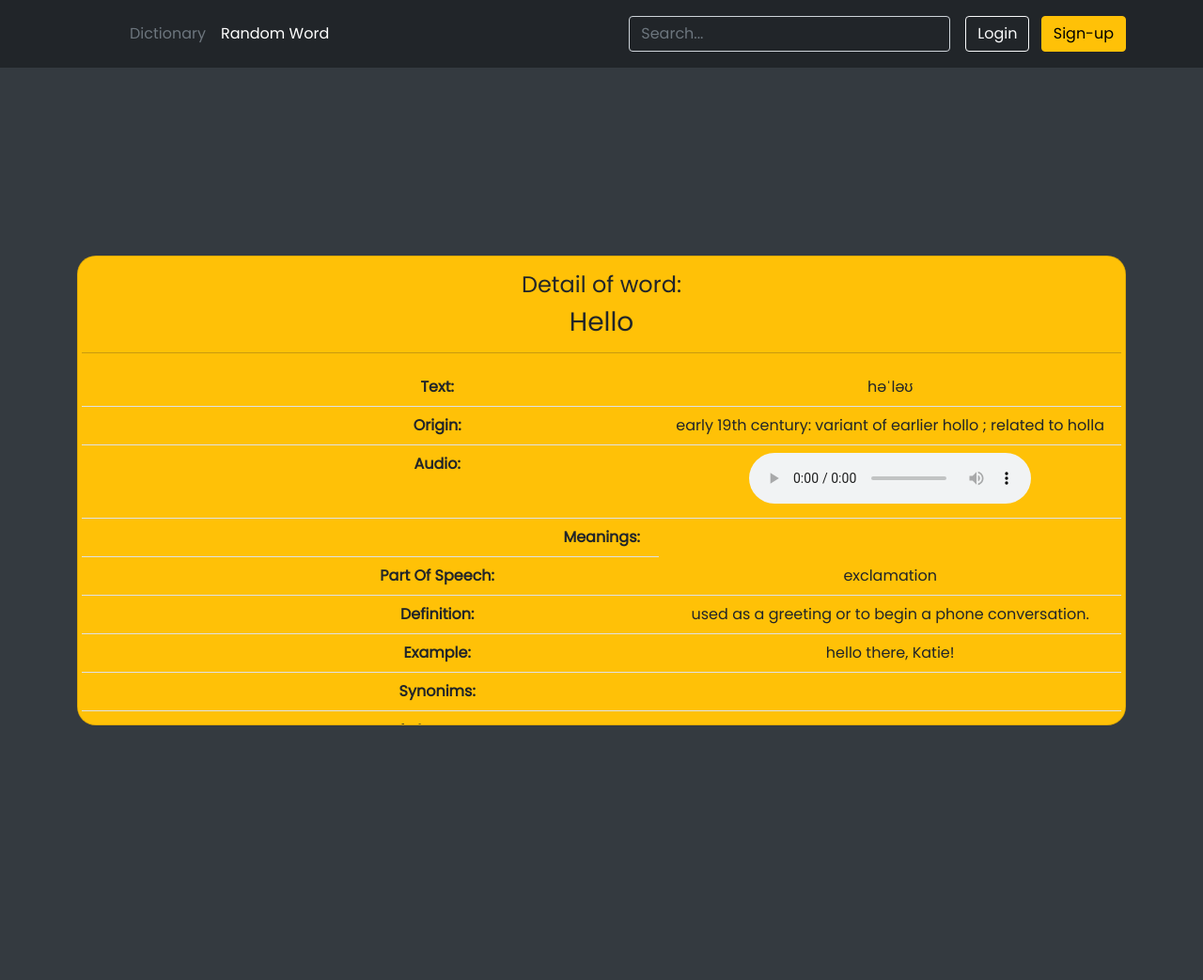
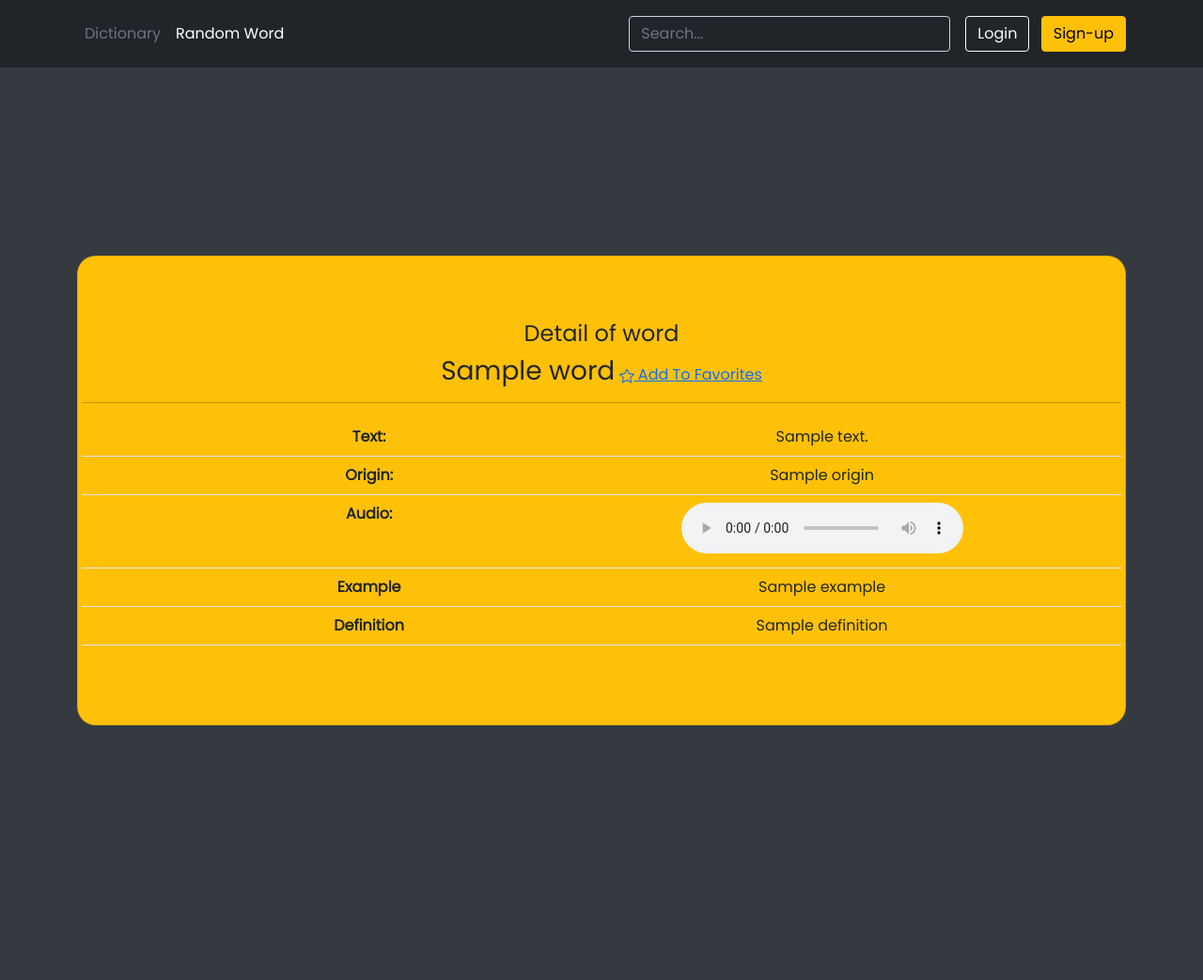
Before and after one commit to MustafayevMohammed/docker-lesson-dict-app, a Django app: template templates/detailofword.html in a window 1280 px wide. Shown: the top 1043 px of the page at 94% size. Run offline with Django 3.2, Linux system fonts and the light colour scheme; the template is opened without the code that fills it: most values are stand-ins (such as "Sample title", 1, 10 or a date in 2020).

Commit message:
version-2.1.0

```diff
--- a/dictionary/urls.py
+++ b/dictionary/urls.py
@@ -5,5 +5,5 @@ app_name = "dictionary"
 
 urlpatterns = [
     path("",views.HomePageView.as_view(),name="home"),
-    path("detail/",views.DetailPageView.as_view(),name="detail"),
+    path("detail/<str:word>",views.DetailPageView.as_view(),name="detail"),
 ]
--- a/static/css/search.css
+++ b/static/css/search.css
@@ -74,3 +74,8 @@ body{
 .mean{
     padding-left: 500px !important;
 }
+
+
+h3{
+    display: inline !important;
+}
--- a/templates/components/navbar.html
+++ b/templates/components/navbar.html
@@ -2,11 +2,11 @@
     <div class="container">
       <div class="d-flex flex-wrap align-items-center justify-content-center justify-content-lg-start">
         <a href="/" class="d-flex align-items-center mb-2 mb-lg-0 text-white text-decoration-none">
-          <svg class="bi me-2" width="40" height="32" role="img" aria-label="Bootstrap"><use xlink:href="#bootstrap"></use></svg>
-        </a>
+          {% comment %} <svg class="bi me-2" width="40" height="32" role="img" aria-label="Bootstrap"><use xlink:href="#bootstrap"></use></svg>
+        </a> {% endcomment %}
 
         <ul class="nav col-12 col-lg-auto me-lg-auto mb-2 justify-content-center mb-md-0">
-          <li><a href="#" class="nav-link px-2 text-secondary">Dictionary</a></li>
+          <li><a href="/" class="nav-link px-2 text-secondary">Dictionary</a></li>
           <li><a href="#" class="nav-link px-2 text-white">Random Word</a></li>
           {% comment %} <li><a href="#" class="nav-link px-2 text-white">Pricing</a></li>
           <li><a href="#" class="nav-link px-2 text-white">FAQs</a></li>
--- a/templates/detailofword.html
+++ b/templates/detailofword.html
@@ -1,7 +1,7 @@
 {% extends "layout.html" %}
 {% load static %}
 
-{% block title %}Home Page{% endblock title %}
+{% block title %}Detail of word {{word}} {% endblock title %}
 
 {% block body %}
     <link rel="stylesheet" href="{% static 'css/search.css' %}">
@@ -12,74 +12,45 @@
     <div class="card bg-warning main-card overflow-auto">
       <div class="row text-center height d-flex justify-content-center align-items-center">
         <div class="card-body">
-          <h4 class="card-title">Detail of word:</h4>  <h3>Hello</h3>
+          <h4 class="card-title">Detail of word </h4>
+
+          <h3>{{word}}</h3>
+          <a href="" class="as">
+            <svg xmlns="http://www.w3.org/2000/svg" width="16" height="16" fill="currentColor" class="bi bi-star" viewBox="0 0 16 16">
+              <path d="M2.866 14.85c-.078.444.36.791.746.593l4.39-2.256 4.389 2.256c.386.198.824-.149.746-.592l-.83-4.73 3.522-3.356c.33-.314.16-.888-.282-.95l-4.898-.696L8.465.792a.513.513 0 0 0-.927 0L5.354 5.12l-4.898.696c-.441.062-.612.636-.283.95l3.523 3.356-.83 4.73zm4.905-2.767-3.686 1.894.694-3.957a.565.565 0 0 0-.163-.505L1.71 6.745l4.052-.576a.525.525 0 0 0 .393-.288L8 2.223l1.847 3.658a.525.525 0 0 0 .393.288l4.052.575-2.906 2.77a.565.565 0 0 0-.163.506l.694 3.957-3.686-1.894a.503.503 0 0 0-.461 0z"/>
+            </svg>
+            Add To Favorites
+          </a>
           <hr>
             <div class="table-responsive">
               <table class="table ">
                 <tbody>
                   <tr>
                     <td class="font-weight-bold key" >Text: </td>
-                    <td class="argument">həˈləʊ</td>
+                    <td class="argument">{{text}}</td>
                   </tr>
                   <tr>
                     <td class="font-weight-bold key" >Origin: </td>
-                    <td class="argument">early 19th century: variant of earlier hollo ; related to holla</td>
+                    <td class="argument">{{origin}}</td>
                   </tr>
                   <tr>
                     <td class="font-weight-bold key" >Audio:</td>
                     <td class="argument">
                       <audio controls>
-                        <source src="//ssl.gstatic.com/dictionary/static/sounds/20200429/hello--_gb_1.mp3" type="audio/mpeg">
+                        <source src="{{audio}}" type="audio/mpeg">
                         Your browser does not support the audio element.
                       </audio>
                     </td>
                   </tr>
                   <tr>
-                    <td class="font-weight-bold key mean">Meanings: </td>
+                    <td class="font-weight-bold key" >Example </td>
+                    <td class="argument">{{example}}</td>
                   </tr>
                   <tr>
-                    <td class="font-weight-bold key" >Part Of Speech: </td>
-                    <td class="argument">exclamation</td>
+                    <td class="font-weight-bold key" >Definition </td>
+                    <td class="argument">{{definition}}</td>
                   </tr>
-                  <tr>
-                    <td class="font-weight-bold key" >Definition: </td>
-                    <td class="argument">used as a greeting or to begin a phone conversation.</td>
-                  </tr>
-                  <tr>
-                    <td class="font-weight-bold key" >Example: </td>
-                    <td class="argument">hello there, Katie!</td>
-                  </tr>
-                  <tr>
-                    <td class="font-weight-bold key" >Synonims: </td>
-                    <td class="argument"></td>
-                  </tr>
-                  <tr>
-                    <td class="font-weight-bold key" >Antonyms: </td>
-                    <td class="argument"></td>
-                  </tr>
-                  <tr>
-                    <td class="font-weight-bold key mean">Meanings: </td>
-                  </tr>
-                  <tr>
-                    <td class="font-weight-bold key" >Part Of Speech: </td>
-                    <td class="argument">exclamation</td>
-                  </tr>
-                  <tr>
-                    <td class="font-weight-bold key" >Definition: </td>
-                    <td class="argument">used as a greeting or to begin a phone conversation.</td>
-                  </tr>
-                  <tr>
-                    <td class="font-weight-bold key" >Example: </td>
-                    <td class="argument">hello there, Katie!</td>
-                  </tr>
-                  <tr>
-                    <td class="font-weight-bold key" >Synonims: </td>
-                    <td class="argument"></td>
-                  </tr>
-                  <tr>
-                    <td class="font-weight-bold key" >Antonyms: </td>
-                    <td class="argument"></td>
-                  </tr>
+
                 </tbody>
               </table>
             </div>
```
Also changed, not shown: dictionary/views.py (+64 -3 lines), templates/home.html (+5 -3 lines).
